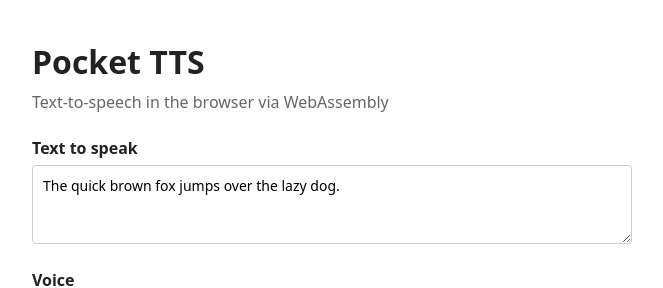
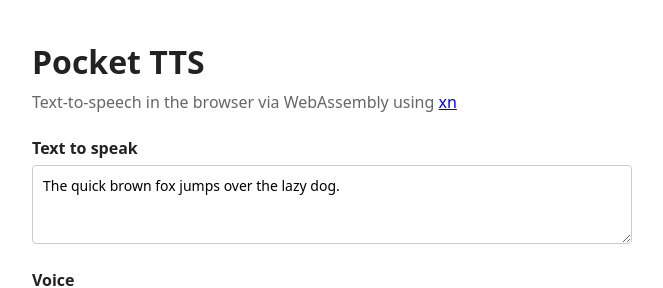
Before and after one commit to LaurentMazare/LaurentMazare.github.io, a Jekyll site: the page pocket-tts/index.html, which Jekyll copies as it is, in a window 1280 px wide. Shown: the top 288 px of the page, without its empty margins (308-971 px from the left). Built offline with Jekyll 4.4.1, drawn with Linux system fonts in a browser that asks for light colours.

Commit message:
Add a link.

```diff
--- a/pocket-tts/index.html
+++ b/pocket-tts/index.html
@@ -28,7 +28,7 @@
 <body>
 
 <h1>Pocket TTS</h1>
-<p class="subtitle">Text-to-speech in the browser via WebAssembly</p>
+<p class="subtitle">Text-to-speech in the browser via WebAssembly using <a href="https://github.com/LaurentMazare/xn/tree/main/wasm-pocket-tts#wasm-pocket-tts" target="_blank">xn</a> </p>
 
 <div class="section">
   <label for="text">Text to speak</label>
```
